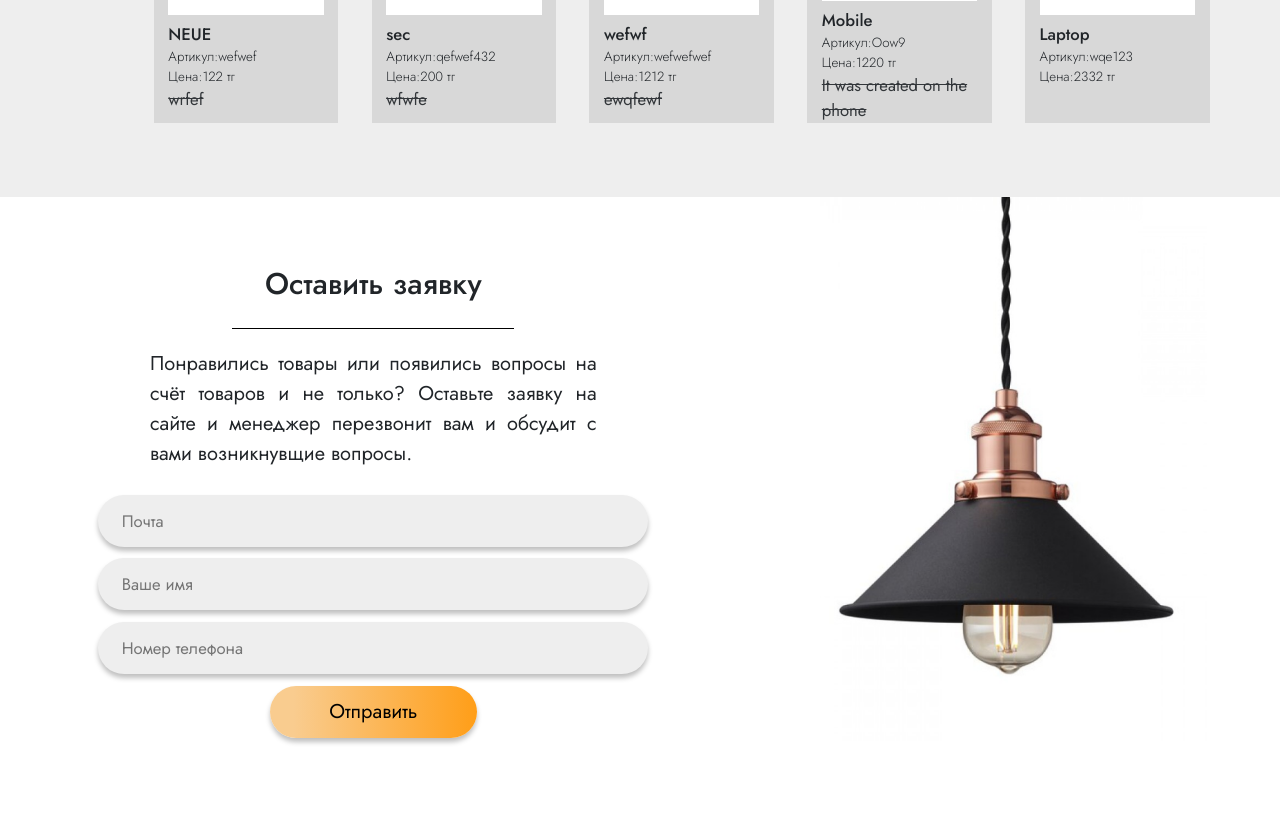
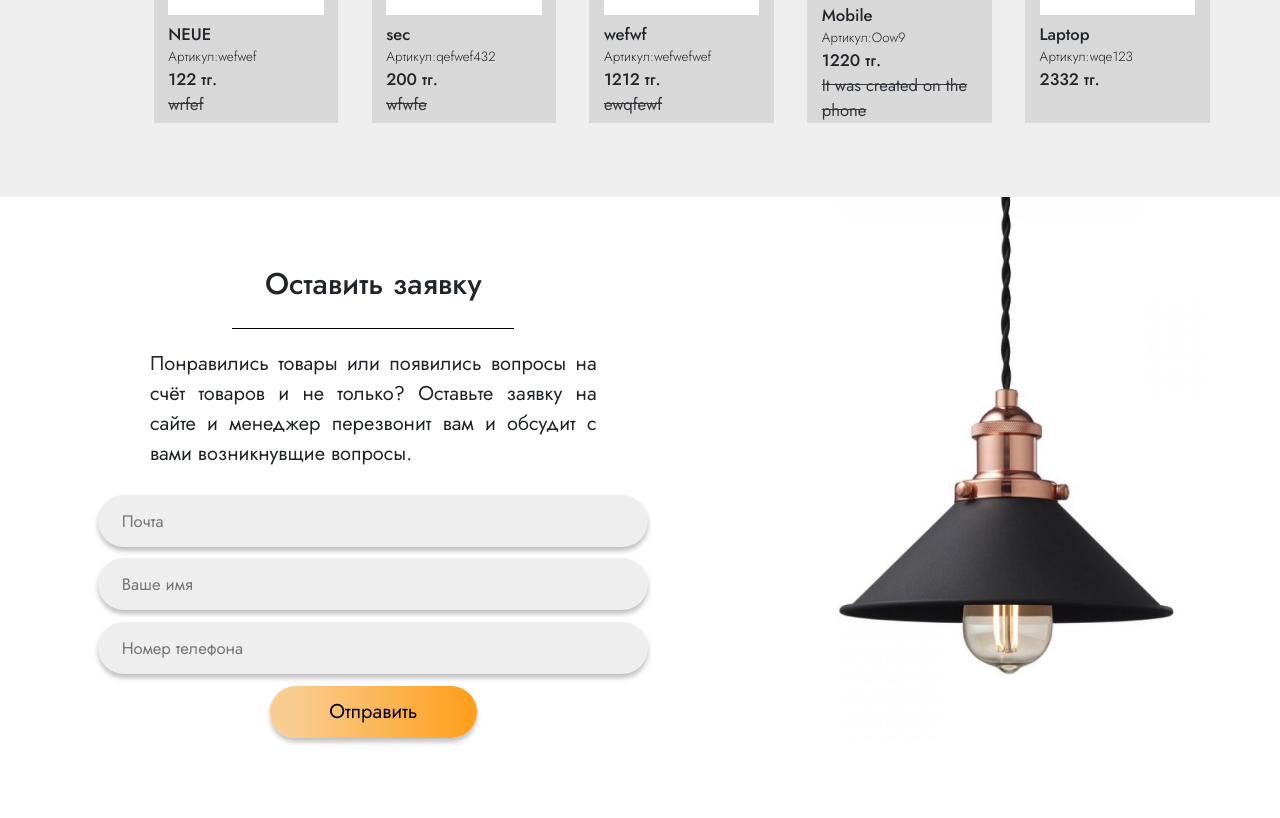
Before and after one commit to star-small/waveUp, a Django app: page / in a window 1280 px wide. Shown: the part 2222-3040 px from the top of the page. Run offline with Django 4.2, Linux system fonts and the light colour scheme; data comes from the database, SQL or seed files in the repository; some libraries are stand-ins or nearby versions.

Commit message:
fix-price-style

```diff
--- a/core/templates/index.html
+++ b/core/templates/index.html
@@ -223,7 +223,7 @@
                     </div>
                     <p class="product_name mobile_font-size_regular font-weight_medium">{{product.name}}</p>
                     <div class="product__art_block font-weight_light font-size_tiny mobile_font-size_light"><p>Артикул: </p><p class="product_art">{{product.vendor_code}}</p></div>
-                    <div class="product__art_block font-weight_light font-size_tiny mobile_font-size_light"><p>Цена:  </p><p class="product_art">  {{product.price}} тг</p></div>
+                    <div class="product_price mobile_font-size_regular font-weight_medium"></p><p class="product_art">  {{product.price}} тг.</p></div>
                     <div>
                         <p class="mobile_font-size_regular product_description">{{product.description}}</p>
                     </div>
--- a/core/templates/pages/catalog.html
+++ b/core/templates/pages/catalog.html
@@ -160,7 +160,7 @@
                         <p>Артикул:</p>
                         <p class="product_art">{{ product.vendor_code }}</p>
                     </div>
-                    <div class="product__art_block font-weight_light font-size_tiny mobile_font-size_light"><p>Цена:  </p><p class="product_art">  {{product.price}} тг.</p></div>
+                    <div class="product_price mobile_font-size_regular font-weight_medium"></p><p class="product_art">  {{product.price}} тг.</p></div>
                     {% if product.description|length > 1 %}
                     <div>
                         <p class="mobile_font-size_regular product_description">{{ product.description | truncatewords:5 }} тг.</p>
```
